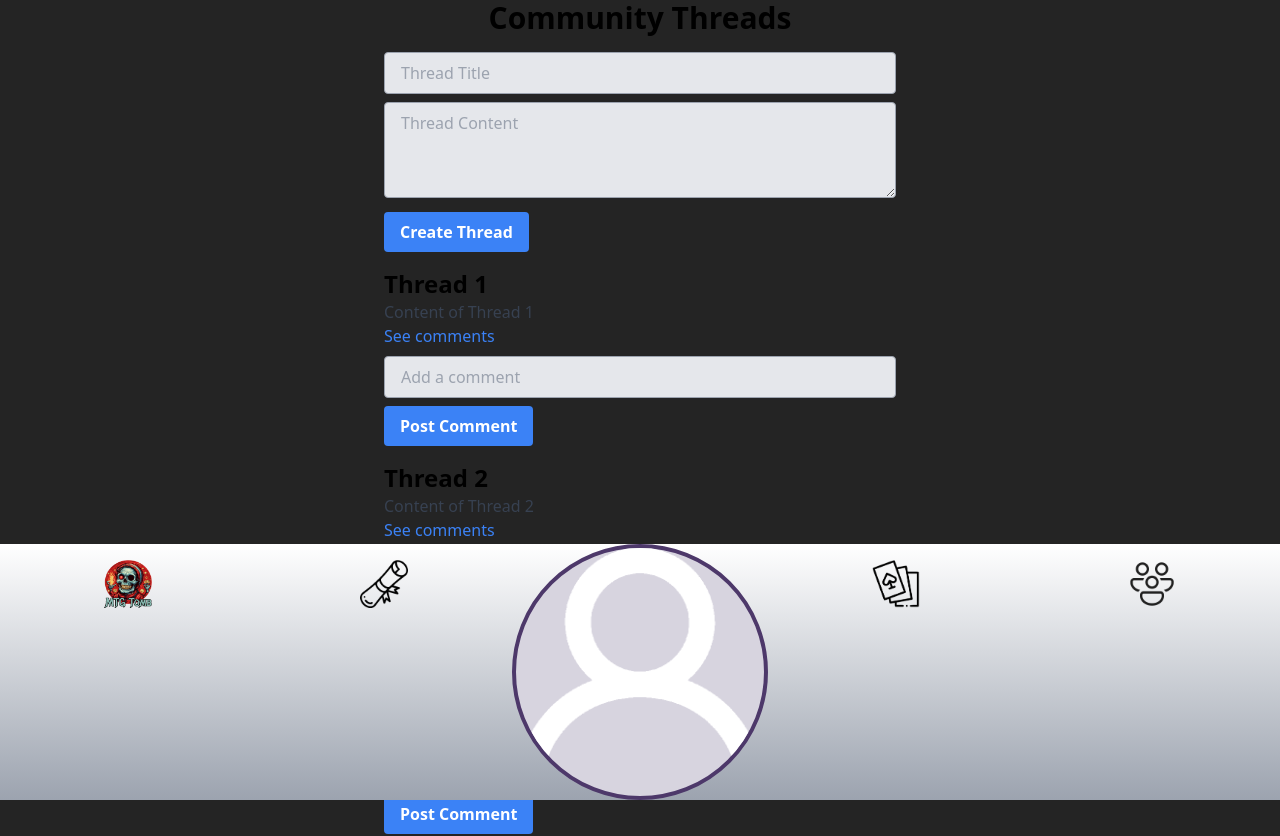
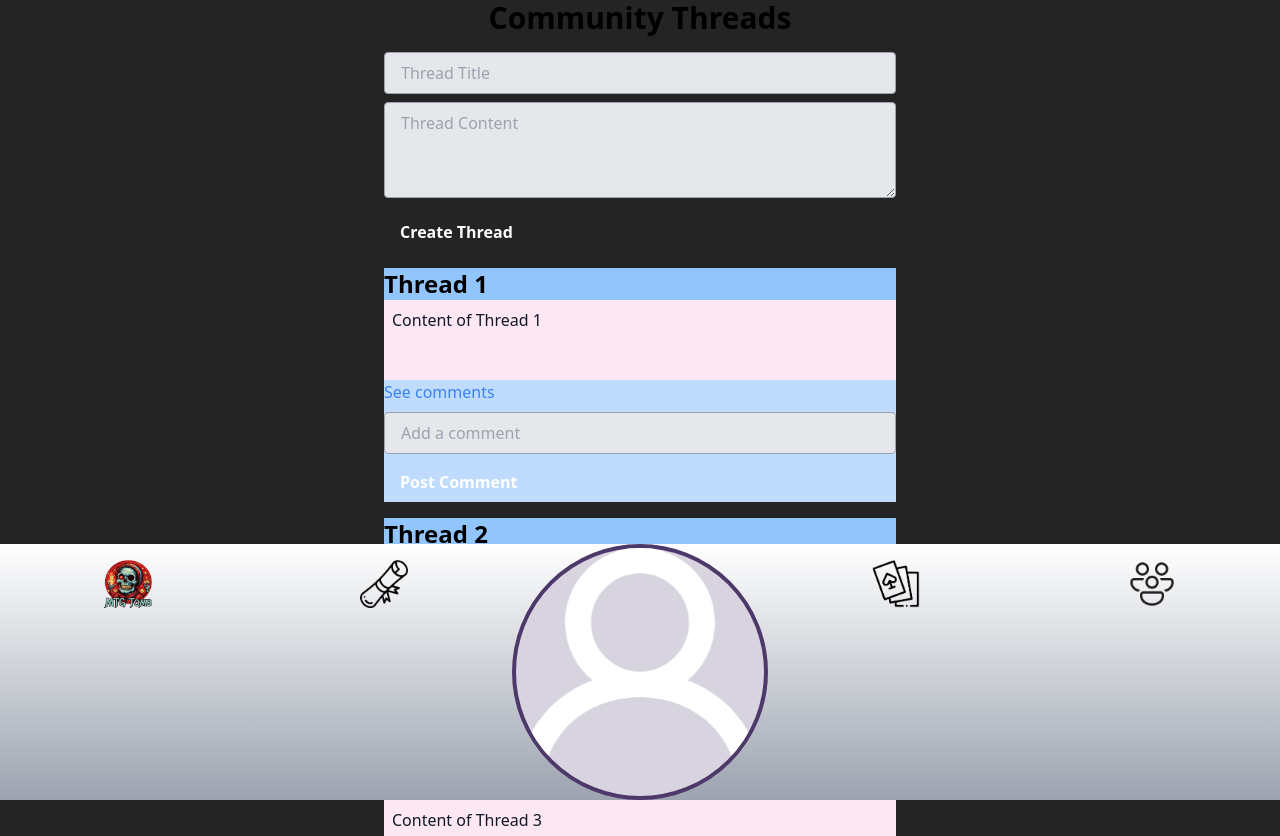
Before and after one commit to chas-academy/u08-business-idea-wepushonsave, a React (Vite) app in the folder frontend/: page / in a window 1280 px wide. Shown: the top 836 px of the page. Built offline with nearby package versions, Linux system fonts and the light colour scheme.

Commit message:
added bg colors on all to see where everything is laying

```diff
--- a/frontend/src/pages/community/Threads.tsx
+++ b/frontend/src/pages/community/Threads.tsx
@@ -93,7 +93,7 @@ const Threads: React.FC = () => {
             : thread
       );
       setThreads(updatedThreads);
-      // Reset the value of the input field
+      // Reset the input field
       e.currentTarget.comment.value = '';
    };
 
@@ -125,18 +125,18 @@ const Threads: React.FC = () => {
             />
             <button
                type="submit"
-               className="bg-blue-500 hover:bg-blue-700 text-white font-bold py-2 px-4 rounded focus:outline-none focus:shadow-outline"
+               className="bg-btn-gradient text-white font-bold py-2 px-4 rounded focus:outline-none focus:shadow-outline"
             >
                Create Thread
             </button>
          </form>
 
          {threads.map(thread => (
-            <div key={thread.id} className="w-full max-w-lg mb-4">
-               <h2 className="text-2xl font-bold cursor-pointer" onClick={() => toggleComments(thread.id)}>
+            <div key={thread.id} className="w-full max-w-lg mb-4 bg-blue-200">
+               <h2 className="text-2xl font-bold cursor-pointer bg-blue-300" onClick={() => toggleComments(thread.id)}>
                   {thread.title}
                </h2>
-               <p className="text-gray-700">{thread.content}</p>
+               <p className="min-h-20 text-gray-900 bg-pink-100 p-2">{thread.content}</p>
 
                {/*"show/hide comments" toggle*/}
                <p
@@ -150,7 +150,7 @@ const Threads: React.FC = () => {
                {!thread.collapsed && (
                   <div>
                      {thread.comments.slice(0, 2).map(comment => (
-                        <div key={comment.id} className="border border-gray-300 rounded p-2 mt-2">
+                        <div key={comment.id} className="border border-white rounded p-2 m-2">
                            <p className="text-gray-700">{comment.text}</p>
                         </div>
                      ))}
@@ -178,7 +178,7 @@ const Threads: React.FC = () => {
                   />
                   <button
                      type="submit"
-                     className="bg-blue-500 hover:bg-blue-700 text-white font-bold py-2 px-4 rounded focus:outline-none focus:shadow-outline"
+                     className="bg-btn-gradient hover:bg-blue-700 text-white font-bold py-2 px-4 rounded focus:outline-none focus:shadow-outline"
                   >
                      Post Comment
                   </button>
```
